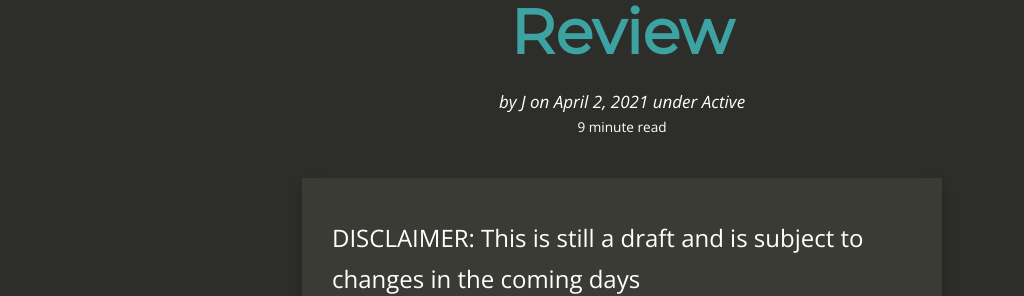
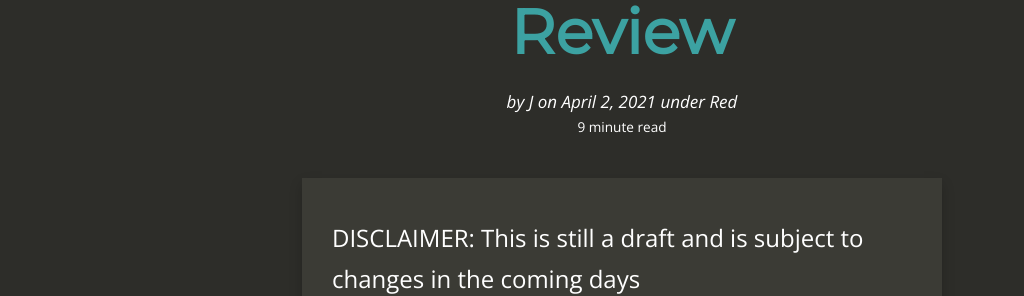
Before and after one commit to Dreamscent/Dreamscent.github.io, a Jekyll site: the page built from _posts/2021-04-01-Certified-Red-Team-Operator-Review.md, in a window 1280 px wide and 900 px high. Shown: the part 234-530 px from the top of the window, without its empty margins (18-1042 px from the left). Built offline with Jekyll 4.4.1, drawn with Linux system fonts in a browser that asks for light colours; nearby versions of some CDN libraries.

Commit message:
Update 2021-04-01-Certified-Red-Team-Operator-Review.md

```diff
--- a/_posts/2021-04-01-Certified-Red-Team-Operator-Review.md
+++ b/_posts/2021-04-01-Certified-Red-Team-Operator-Review.md
@@ -4,7 +4,7 @@
 date:       2021-04-01 23:23:23
 author:     J
 summary:    Well that was fun
-categories: Active Directory
+categories: "Red Teaming"
 thumbnail:  graduation-cap
 tags:
  - Red Team
```
